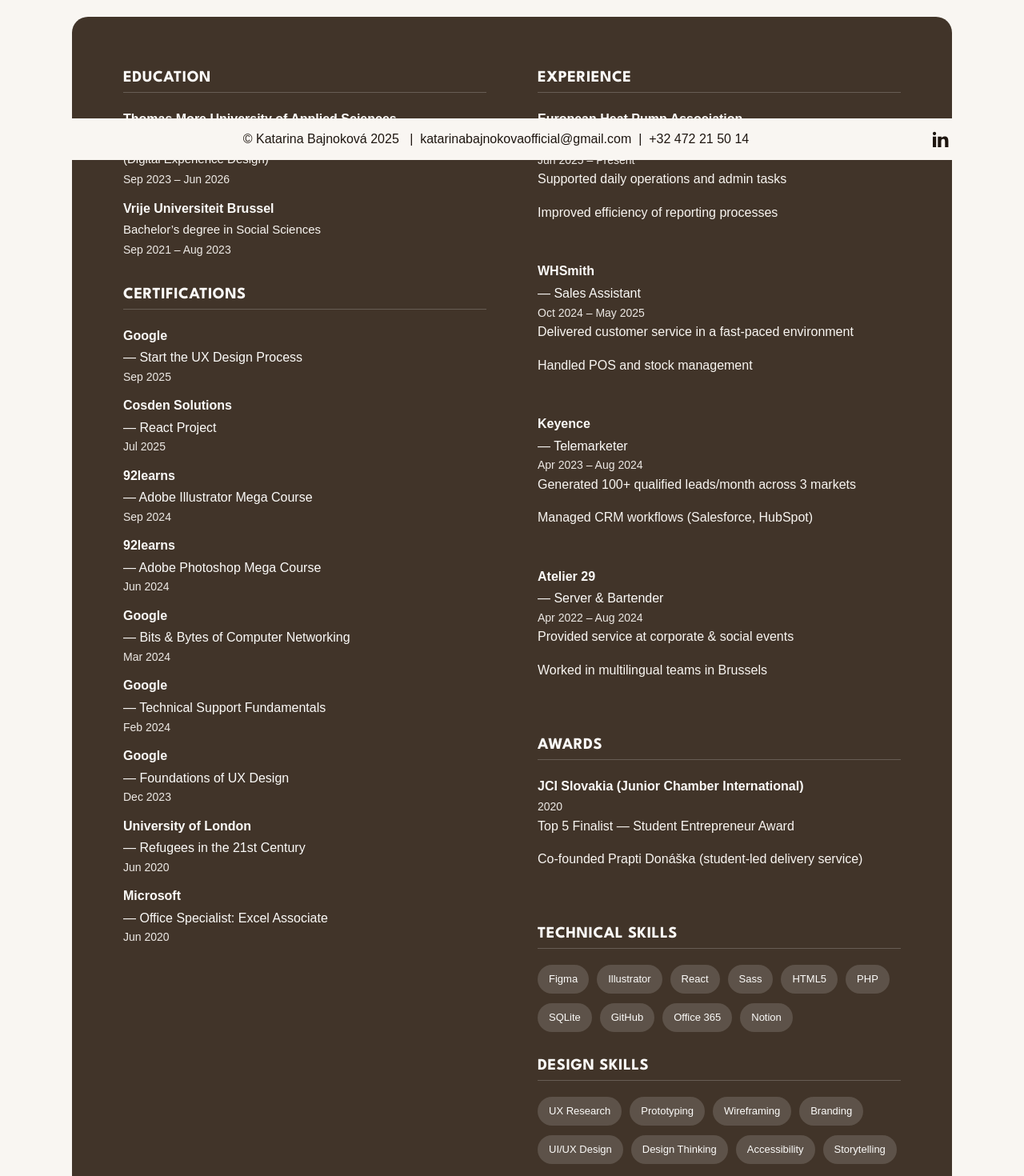
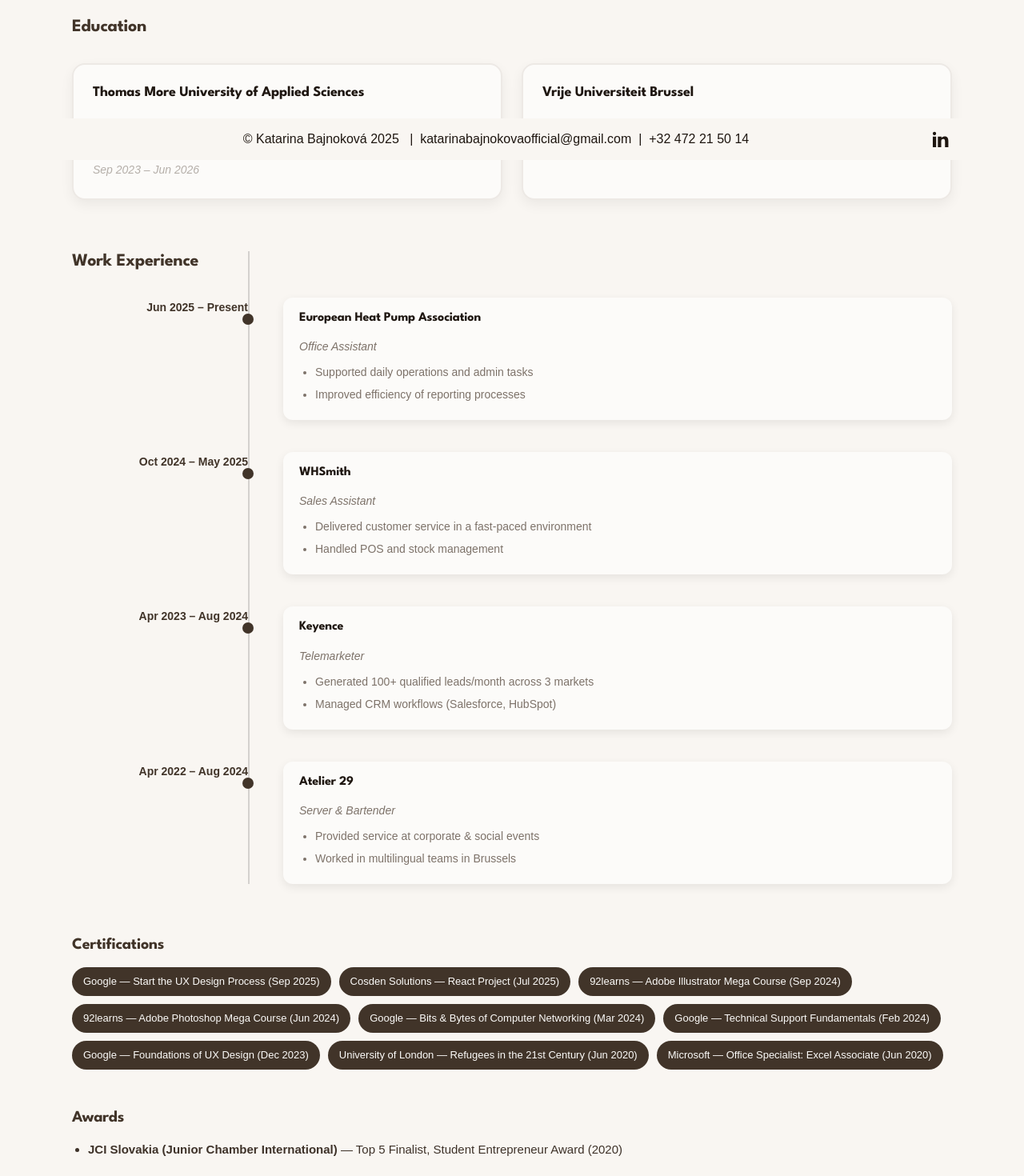
Before and after one commit to katarina-bajnokova/portfolio, a React (Vite) app: page /#/about in a window 1280 px wide. Shown: the part 600-2070 px from the top of the page at 80% size. Built offline with nearby package versions, Linux system fonts and the light colour scheme.

Commit message:
minor updates

```diff
--- a/src/pages/About/About.jsx
+++ b/src/pages/About/About.jsx
@@ -64,128 +64,120 @@
             </div>
           </div>
 
-          {/* Dark Details Block */}
-          <div className="about__details">
-            {/* Column 1 */}
-            <div className="about__col">
+          {/* Education Section */}
+          <section className="education">
             <h2>Education</h2>
-              <ul>
-                <li>
-                  <strong>Thomas More University of Applied Sciences</strong>
-                  <span>
+            <div className="education__grid">
+              <div className="education__card">
+                <h3>Thomas More University of Applied Sciences</h3>
+                <p>
                   Bachelor’s Degree — Information Management & Multimedia
                   (Digital Experience Design)
-                  </span>
-                  <em>Sep 2023 – Jun 2026</em>
-                </li>
-                <li>
-                  <strong>Vrije Universiteit Brussel</strong>
-                  <span>Bachelor’s degree in Social Sciences</span>
-                  <em>Sep 2021 – Aug 2023</em>
-                </li>
-              </ul>
+                </p>
+                <span className="date">Sep 2023 – Jun 2026</span>
+              </div>
+              <div className="education__card">
+                <h3>Vrije Universiteit Brussel</h3>
+                <p>Bachelor’s Degree in Social Sciences</p>
+                <span className="date">Sep 2021 – Aug 2023</span>
+              </div>
+            </div>
+          </section>
 
-              <h2>Certifications</h2>
-              <ul className="about__kv">
-                <li>
-                  <strong>Google</strong> — Start the UX Design Process
-                  <em>Sep 2025</em>
-                </li>
-                <li>
-                  <strong>Cosden Solutions</strong> — React Project
-                  <em>Jul 2025</em>
-                </li>
-                <li>
-                  <strong>92learns</strong> — Adobe Illustrator Mega Course
-                  <em>Sep 2024</em>
-                </li>
-                <li>
-                  <strong>92learns</strong> — Adobe Photoshop Mega Course
-                  <em>Jun 2024</em>
-                </li>
-                <li>
-                  <strong>Google</strong> — Bits & Bytes of Computer Networking
-                  <em>Mar 2024</em>
-                </li>
-                <li>
-                  <strong>Google</strong> — Technical Support Fundamentals
-                  <em>Feb 2024</em>
-                </li>
-                <li>
-                  <strong>Google</strong> — Foundations of UX Design
-                  <em>Dec 2023</em>
-                </li>
-                <li>
-                  <strong>University of London</strong> — Refugees in the 21st
-                  Century
-                  <em>Jun 2020</em>
-                </li>
-                <li>
-                  <strong>Microsoft</strong> — Office Specialist: Excel
-                  Associate
-                  <em>Jun 2020</em>
-                </li>
-              </ul>
-            </div>
-
-            {/* Column 2 */}
-            <div className="about__col">
-              <h2>Experience</h2>
+          {/* Work Experience Timeline */}
+          <section className="timeline">
+            <h2>Work Experience</h2>
+            <div className="timeline__items">
+              <div className="timeline__item">
+                <div className="timeline__date">Jun 2025 – Present</div>
+                <div className="timeline__content">
+                  <h3>European Heat Pump Association</h3>
+                  <p className="role">Office Assistant</p>
                   <ul>
-                <li>
-                  <strong>European Heat Pump Association</strong> — Office
-                  Assistant
-                  <em>Jun 2025 – Present</em>
-                  <ul className="about__bullets">
                     <li>Supported daily operations and admin tasks</li>
                     <li>Improved efficiency of reporting processes</li>
                   </ul>
-                </li>
-                <li>
-                  <strong>WHSmith</strong> — Sales Assistant
-                  <em>Oct 2024 – May 2025</em>
-                  <ul className="about__bullets">
+                </div>
+              </div>
+
+              <div className="timeline__item">
+                <div className="timeline__date">Oct 2024 – May 2025</div>
+                <div className="timeline__content">
+                  <h3>WHSmith</h3>
+                  <p className="role">Sales Assistant</p>
+                  <ul>
                     <li>
                       Delivered customer service in a fast-paced environment
                     </li>
                     <li>Handled POS and stock management</li>
                   </ul>
-                </li>
-                <li>
-                  <strong>Keyence</strong> — Telemarketer
-                  <em>Apr 2023 – Aug 2024</em>
-                  <ul className="about__bullets">
+                </div>
+              </div>
+
+              <div className="timeline__item">
+                <div className="timeline__date">Apr 2023 – Aug 2024</div>
+                <div className="timeline__content">
+                  <h3>Keyence</h3>
+                  <p className="role">Telemarketer</p>
+                  <ul>
                     <li>
                       Generated 100+ qualified leads/month across 3 markets
                     </li>
                     <li>Managed CRM workflows (Salesforce, HubSpot)</li>
                   </ul>
-                </li>
-                <li>
-                  <strong>Atelier 29</strong> — Server & Bartender
-                  <em>Apr 2022 – Aug 2024</em>
-                  <ul className="about__bullets">
+                </div>
+              </div>
+
+              <div className="timeline__item">
+                <div className="timeline__date">Apr 2022 – Aug 2024</div>
+                <div className="timeline__content">
+                  <h3>Atelier 29</h3>
+                  <p className="role">Server & Bartender</p>
+                  <ul>
                     <li>Provided service at corporate & social events</li>
                     <li>Worked in multilingual teams in Brussels</li>
                   </ul>
-                </li>
-              </ul>
+                </div>
+              </div>
+            </div>
+          </section>
 
+          {/* CERTIFICATIONS */}
+          <section className="certifications">
+            <h2>Certifications</h2>
+            <div className="badges">
+              <span>Google — Start the UX Design Process (Sep 2025)</span>
+              <span>Cosden Solutions — React Project (Jul 2025)</span>
+              <span>92learns — Adobe Illustrator Mega Course (Sep 2024)</span>
+              <span>92learns — Adobe Photoshop Mega Course (Jun 2024)</span>
+              <span>
+                Google — Bits & Bytes of Computer Networking (Mar 2024)
+              </span>
+              <span>Google — Technical Support Fundamentals (Feb 2024)</span>
+              <span>Google — Foundations of UX Design (Dec 2023)</span>
+              <span>
+                University of London — Refugees in the 21st Century (Jun 2020)
+              </span>
+              <span>
+                Microsoft — Office Specialist: Excel Associate (Jun 2020)
+              </span>
+            </div>
+          </section>
+
+          {/* AWARDS */}
+          <section className="awards">
             <h2>Awards</h2>
             <ul>
               <li>
-                  <strong>JCI Slovakia (Junior Chamber International)</strong>
-                  <em>2020</em>
-                  <ul className="about__bullets">
-                    <li>Top 5 Finalist — Student Entrepreneur Award</li>
-                    <li>
-                      Co-founded Prapti Donáška (student-led delivery service)
+                <strong>JCI Slovakia (Junior Chamber International)</strong> —
+                Top 5 Finalist, Student Entrepreneur Award (2020)
               </li>
             </ul>
-                </li>
-              </ul>
+          </section>
 
-              <h2>Technical Skills</h2>
+          {/* SKILLS */}
+          <section className="skills">
+            <h2>Skills</h2>
             <div className="badges">
               <span>Figma</span>
               <span>Illustrator</span>
@@ -197,10 +189,6 @@
               <span>GitHub</span>
               <span>Office 365</span>
               <span>Notion</span>
-              </div>
-
-              <h2>Design Skills</h2>
-              <div className="badges">
               <span>UX Research</span>
               <span>Prototyping</span>
               <span>Wireframing</span>
@@ -210,8 +198,7 @@
               <span>Accessibility</span>
               <span>Storytelling</span>
             </div>
-            </div>
-          </div>
+          </section>
         </section>
       </main>
       <Footer linkedin="https://www.linkedin.com/in/katarina-bajnokova/" />
--- a/src/pages/About/About.scss
+++ b/src/pages/About/About.scss
@@ -82,76 +82,206 @@
   }
 }
 
-/* --- Details section (dark block) --- */
-.about__details {
-  background: $brand-secondary-700;
-  color: $neutral-50;
-  border-radius: 20px;
-  padding: 64px;
-  display: grid;
-  grid-template-columns: 1fr 1fr;
-  gap: 64px;
+/* --- Education --- */
+.education {
+  margin-bottom: 64px;
 
   h2 {
-    margin-top: 0;
-    margin-bottom: 20px;
     font-family: $font-heading;
+    font-size: 22px;
+    font-weight: 700;
+    color: $brand-secondary-700;
+    margin-bottom: 32px;
+  }
+
+  .education__grid {
+    display: grid;
+    grid-template-columns: 1fr 1fr;
+    gap: 24px;
+
+    @media (max-width: $breakpoint-tablet) {
+      grid-template-columns: 1fr;
+    }
+  }
+
+  .education__card {
+    background: $neutral-50;
+    border: 2px solid $neutral-200;
+    border-radius: 16px;
+    padding: 24px;
+    box-shadow: 0 6px 16px rgba(0, 0, 0, 0.06);
+    transition: transform 0.3s ease, box-shadow 0.3s ease;
+
+    h3 {
+      margin: 0 0 8px 0;
+      font-size: 18px;
+      font-weight: 700;
+      color: $neutral-900;
+    }
+
+    p {
+      font-size: 15px;
+      color: $neutral-600;
+      margin-bottom: 10px;
+    }
+
+    .date {
+      font-size: 14px;
+      font-style: italic;
+      color: $neutral-400;
+    }
+
+    &:hover {
+      transform: translateY(-4px);
+      box-shadow: 0 10px 24px rgba(0, 0, 0, 0.12);
+    }
+  }
+}
+
+/* --- Timeline (Work Experience) --- */
+.timeline {
+  position: relative;
+  margin-bottom: 64px;
+
+  &::before {
+    content: "";
+    position: absolute;
+    top: 0;
+    left: 20%;
+    width: 2px;
+    height: 100%;
+    background: rgba(0, 0, 0, 0.15);
+  }
+
+  h2 {
+    margin-bottom: 32px;
+    font-family: $font-heading;
+    font-size: 22px;
+    font-weight: 700;
+    color: $brand-secondary-700;
+  }
+
+  .timeline__items {
+    display: flex;
+    flex-direction: column;
+    gap: 40px;
+  }
+
+  .timeline__item {
+    display: flex;
+    align-items: flex-start;
+    gap: 24px;
+    position: relative;
+
+    .timeline__date {
+      flex: 0 0 20%;
+      font-size: 14px;
+      font-weight: 600;
+      color: $brand-secondary-700;
+      text-align: right;
+      padding-right: 20px;
+    }
+
+    .timeline__content {
+      flex: 1;
+      background: $neutral-50;
+      padding: 16px 20px;
+      border-radius: 12px;
+      box-shadow: 0 4px 12px rgba(0, 0, 0, 0.08);
+
+      h3 {
+        margin: 0 0 6px 0;
+        font-size: 16px;
+        font-weight: 700;
+        color: $neutral-900;
+      }
+
+      .role {
+        font-style: italic;
+        font-size: 14px;
+        margin-bottom: 8px;
+        color: $neutral-600;
+      }
+
+      p {
+        font-size: 15px;
+        color: $neutral-600;
+      }
+
+      ul {
+        margin: 0;
+        padding-left: 20px;
+        font-size: 14px;
+        color: $neutral-600;
+
+        li {
+          margin-bottom: 4px;
+        }
+      }
+    }
+
+    &::before {
+      content: "";
+      position: absolute;
+      top: 20px;
+      left: 20%;
+      transform: translateX(-50%);
+      width: 14px;
+      height: 14px;
+      border-radius: 50%;
+      background: $brand-secondary-700;
+    }
+  }
+
+  @media (max-width: $breakpoint-tablet) {
+    &::before {
+      left: 10%;
+    }
+
+    .timeline__item {
+      flex-direction: column;
+      align-items: flex-start;
+
+      .timeline__date {
+        text-align: left;
+        padding-right: 0;
+        margin-bottom: 8px;
+      }
+
+      &::before {
+        left: 10%;
+      }
+    }
+  }
+}
+
+/* --- Certifications, Awards, Skills --- */
+.certifications,
+.awards,
+.skills {
+  margin-bottom: 48px;
+
+  h2 {
     font-size: 20px;
-    font-weight: 800;
-    text-transform: uppercase;
-    color: $neutral-50;
-    border-bottom: 1px solid rgba(255, 255, 255, 0.2);
-    padding-bottom: 6px;
-    letter-spacing: 0.5px;
+    font-weight: 700;
+    margin-bottom: 16px;
+    font-family: $font-heading;
+    color: $brand-secondary-700;
   }
 
   ul {
-    list-style: none;
-    margin: 0 0 32px 0;
-    padding: 0;
-    display: grid;
-    gap: 12px;
-    font-size: 16px;
-    line-height: 1.6;
-  }
+    list-style: disc;
+    padding-left: 20px;
+    color: $neutral-800;
+    font-size: 15px;
 
-  strong {
-    display: block;
-    font-weight: 700;
-    color: $neutral-50;
-    margin-bottom: 2px;
-  }
-
-  span {
-    display: block;
-    font-size: 15px;
-    color: $neutral-100;
-    margin-bottom: 2px;
-  }
-
-  em {
-    display: block;
-    font-style: normal;
-    font-size: 14px;
-    color: $neutral-200;
+    li {
+      margin-bottom: 8px;
+    }
   }
 }
 
-/* --- Nested bullet points --- */
-.about__bullets {
-  list-style: disc;
-  margin: 8px 0 20px 20px;
-  padding: 0;
-  color: $neutral-100;
-  font-size: 15px;
-  line-height: 1.5;
-
-  li {
-    margin-bottom: 4px;
-  }
-}
-
-/* --- Skills as badges --- */
+/* --- Skills & Certifications as badges --- */
 .badges {
   display: flex;
   flex-wrap: wrap;
@@ -159,7 +289,7 @@
   margin: 12px 0 28px 0;
 
   span {
-    background: rgba(255, 255, 255, 0.15);
+    background: $brand-secondary-700;
     color: $neutral-50;
     padding: 6px 14px;
     border-radius: 999px;
@@ -167,29 +297,21 @@
     font-weight: 500;
     white-space: nowrap;
     transition: background 0.2s ease, transform 0.2s ease;
+
+    &:hover {
+      background: darken($brand-secondary-700, 5%);
+      transform: translateY(-2px);
+    }
   }
 }
 
-/* --- Responsive tweaks --- */
-@media (max-width: $breakpoint-tablet) {
-  .about__details {
-    grid-template-columns: 1fr;
-    padding: 32px;
-    gap: 32px;
-  }
-
-  .about__photo .about__media {
-    width: 100%;
-    max-width: 340px;
-  }
-}
 /* --- More Me Button --- */
 .moreme-btn {
   margin-top: 20px;
   padding: 12px 28px;
   font-size: 16px;
   font-weight: 600;
-  border-radius: 999px; // pill shape for a friendly look
+  border-radius: 999px;
   border: 2px solid $brand-secondary-700;
   background: $brand-secondary-700;
   color: $neutral-50;
@@ -199,7 +321,6 @@
   align-items: center;
   gap: 8px;
 
-  /* Add a subtle icon vibe */
   &::after {
     content: "✨";
     font-size: 18px;
--- a/src/pages/Projects/Koyekola/Koyekola.jsx
+++ b/src/pages/Projects/Koyekola/Koyekola.jsx
@@ -7,7 +7,7 @@
 export default function Koyekola() {
   const [activeTab, setActiveTab] = useState("About");
 
-  const tabs = ["About", "Process", "After Thoughts", "Future"];
+  const tabs = ["About"];
 
   return (
     <>
@@ -89,83 +89,6 @@
           {/* TAB CONTENT */}
           <div className="tab-content">
             {activeTab === "About" && <KoyekolaAbout />} {/* 👈 now external */}
-            {activeTab === "Process" && (
-              <>
-                <div className="process-block">
-                  <h3>Branding</h3>
-                  <ul>
-                    <li>
-                      Created logo, mascot, and color palette representing joy,
-                      inclusivity, and cultural authenticity.
-                    </li>
-                    <li>
-                      Defined typography and a friendly yet professional style.
-                    </li>
-                  </ul>
-                </div>
-
-                <div className="process-block">
-                  <h3>Landing Page</h3>
-                  <ul>
-                    <li>
-                      Designed a responsive landing page in Figma to test brand
-                      application.
-                    </li>
-                    <li>
-                      Developed the page in React + Sass with interactivity.
-                    </li>
-                    <li>
-                      Sections: hero (mascot + call to action), features,
-                      progress tracking, and navigation.
-                    </li>
-                  </ul>
-                </div>
-
-                <div className="process-block">
-                  <h3>Ongoing Development</h3>
-                  <ul>
-                    <li>
-                      Currently designing mini-games (Memory, Word Search,
-                      etc.).
-                    </li>
-                    <li>
-                      Planning step-by-step full app build after finalizing
-                      designs.
-                    </li>
-                  </ul>
-                </div>
-              </>
-            )}
-            {activeTab === "After Thoughts" && (
-              <div className="reflection-box">
-                <p>
-                  With Koyekola, I took ownership from{" "}
-                  <strong>concept and branding to a coded landing page</strong>.
-                  It demonstrates both design and front-end skills, while
-                  showing my ability to structure and manage a{" "}
-                  <strong>long-term personal product</strong>.
-                </p>
-              </div>
-            )}
-            {activeTab === "Future" && (
-              <div className="outcome-snapshot">
-                <h4>Next Steps</h4>
-                <ul>
-                  <li>Finalize and polish the interactive mini-games.</li>
-                  <li>
-                    Expand into a learning hub with categories (fruits, animals,
-                    numbers, etc.).
-                  </li>
-                  <li>
-                    Add progress tracking for learners and parent/teacher
-                    dashboards.
-                  </li>
-                  <li>
-                    Explore publishing educational materials alongside the app.
-                  </li>
-                </ul>
-              </div>
-            )}
           </div>
         </section>
       </main>
--- a/src/pages/Projects/Koyekola/KoyekolaAbout.jsx
+++ b/src/pages/Projects/Koyekola/KoyekolaAbout.jsx
@@ -59,22 +59,6 @@
         <strong>genuinely meaningful and impactful</strong>, rather than only
         chasing speed or trends.
       </p>
-
-      <div className="outcome-snapshot">
-        <h4>Why It Matters</h4>
-        <p>
-          Koyekola represents my ability to{" "}
-          <strong>
-            design, brand, and code a digital product from scratch
-          </strong>
-          , but more importantly, it reflects my passion for{" "}
-          <em>
-            building meaningful tools that preserve culture and empower the next
-            generation
-          </em>
-          .
-        </p>
-      </div>
     </section>
   );
 }
```
Lines whose indentation alone changed are shown as unchanged.
